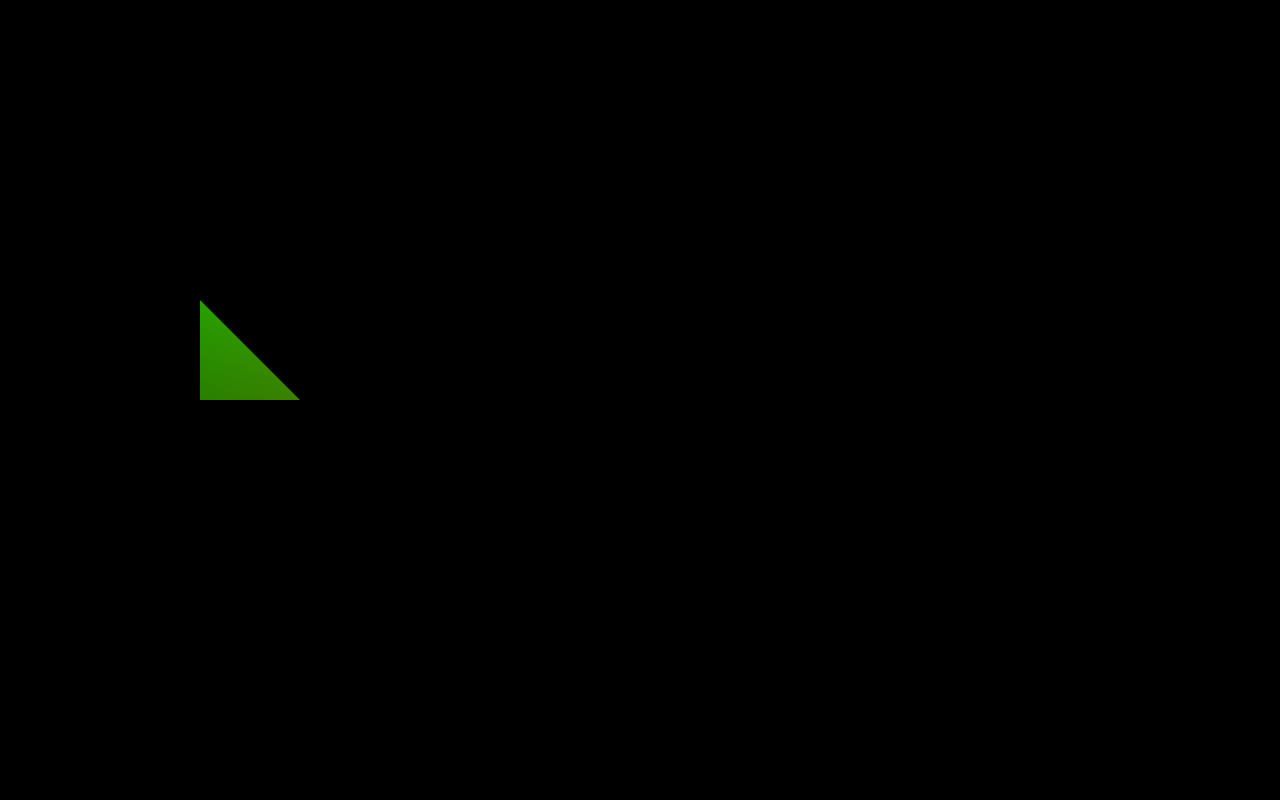
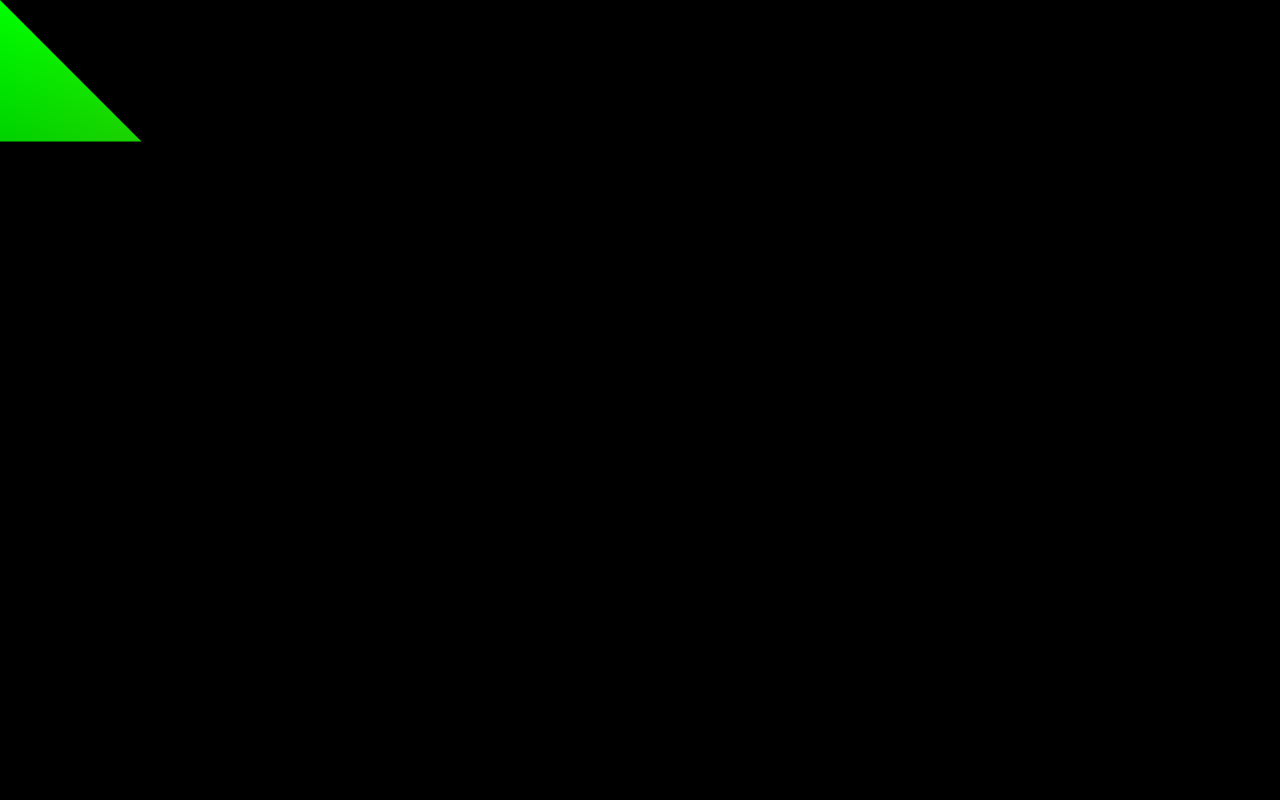
Before and after one commit to zhunrong/webgl-study, a plain HTML site: page index.html in a window 1280 px wide. Drawn offline with Linux system fonts and the light colour scheme.

Commit message:
webgl07 -- 旋转

```diff
--- a/utils.js
+++ b/utils.js
@@ -32,3 +32,12 @@ export function createShaderProgram(gl, vertexShaderSource, fragmentShaderSource
     }
     throw new Error(gl.getProgramInfoLog(program))
 }
+
+export function rotate([x, y], angle) {
+    const sin = Math.sin(angle)
+    const cos = Math.cos(angle)
+    return [
+        x * cos - y * sin,
+        x * sin + y * cos
+    ]
+}
--- /dev/null
+++ b/webgl07.js
@@ -0,0 +1,59 @@
+import { createWebGLContext, createShaderProgram, rotate } from './utils.js'
+
+const gl = createWebGLContext()
+
+const VERTEX_SHADER_SOURCE = `
+    precision mediump float;
+    attribute vec2 a_Point;
+    uniform vec2 u_Resolution;
+
+    // 坐标系转换函数
+    vec2 convert(vec2 origin) {
+        return origin * vec2(2.0,-2.0) / u_Resolution + vec2(-1.0,1.0);
+    }
+
+    void main() {
+        vec2 xy = convert(a_Point);
+        gl_Position = vec4(xy,0.0,1.0);
+    }
+`
+
+const FRAG_SHADER_SOURCE = `
+    precision mediump float;
+    uniform vec2 u_Resolution;
+
+    void main() {
+        gl_FragColor = vec4(gl_FragCoord.xy / u_Resolution,0.0,1.0);
+    }
+`
+
+const program = createShaderProgram(gl, VERTEX_SHADER_SOURCE, FRAG_SHADER_SOURCE)
+gl.useProgram(program)
+
+
+const resolutionLocation = gl.getUniformLocation(program, 'u_Resolution')
+gl.uniform2fv(resolutionLocation, new Float32Array([window.innerWidth, window.innerHeight]))
+
+const pointLocation = gl.getAttribLocation(program, 'a_Point')
+const buffer = gl.createBuffer()
+gl.bindBuffer(gl.ARRAY_BUFFER, buffer)
+const vertices = new Float32Array([
+    0, 0,
+    0, 200,
+    200, 0
+])
+
+for (let i = 0; i < vertices.length; i += 2) {
+    const [x1, y1] = rotate([vertices[i], vertices[i + 1]], Math.PI / 4)
+    vertices[i] = x1
+    vertices[i + 1] = y1
+}
+
+gl.bufferData(gl.ARRAY_BUFFER, vertices, gl.STATIC_DRAW)
+gl.vertexAttribPointer(pointLocation, 2, gl.FLOAT, false, 0, 0)
+gl.enableVertexAttribArray(pointLocation)
+
+gl.clearColor(0, 0, 0, 1)
+gl.clear(gl.COLOR_BUFFER_BIT)
+
+gl.drawArrays(gl.TRIANGLES, 0, 3)
```
Also changed, not shown: index.html (+2 -1 lines).
